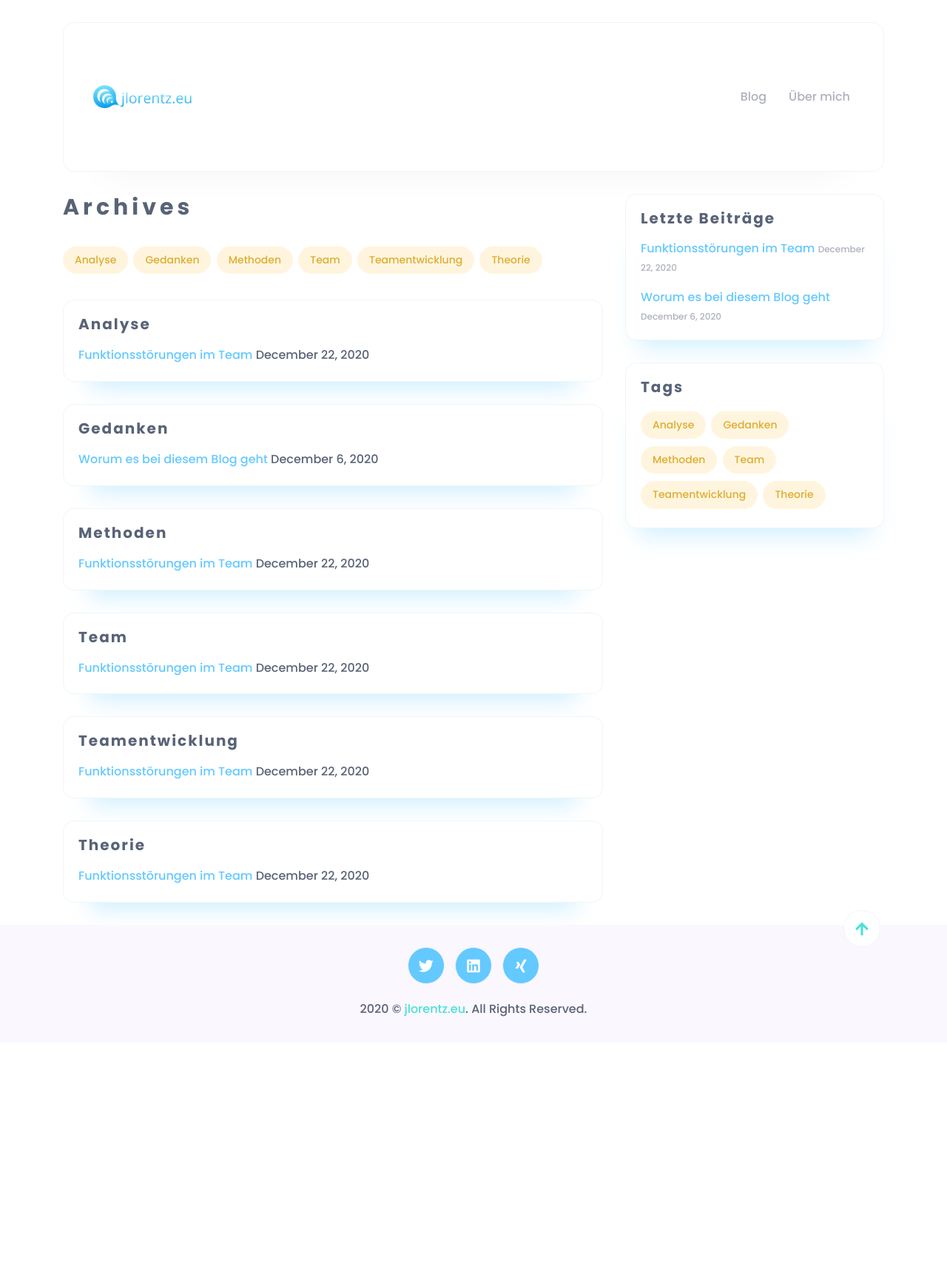
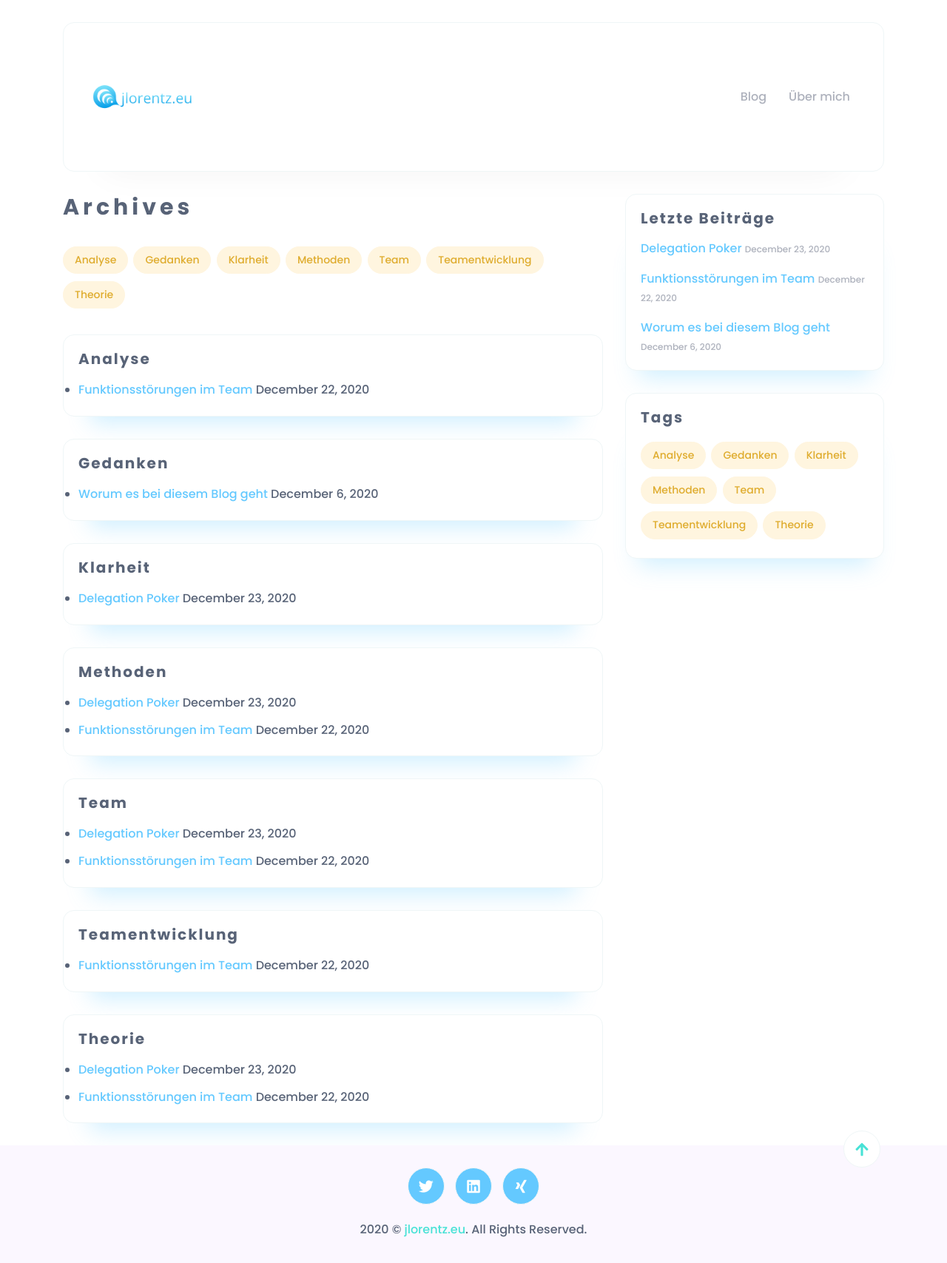
Before and after one commit to jahelo/jlorentz.eu, a Jekyll site: the page built from tags/index.html, in a window 1280 px wide. Shown: the whole page at 74% size. Built offline with Jekyll 4.4.1, drawn with Linux system fonts in a browser that asks for light colours; before the commit the page ends 1409 px from its top, so only the background shows below that; some of the changed lines change nothing that is shown.

Commit message:
New Post Delegation Poker

```diff
--- /dev/null
+++ b/_posts/2020-12-23-delegation-poker.md
@@ -0,0 +1,45 @@
+---
+layout: post
+title:  "Delegation Poker"
+description: ""
+date: 2020-12-23
+banner_preview: team.jpg
+banner_image: team.jpg
+banner_image_citation: Photo by fauxels from Pexels
+category: Methoden
+read_time: 5min
+tags: [Team, Theorie, Methoden, Klarheit]
+---
+## Einführung
+Beim Delegieren durch den vorgesetzten ans Team gibt es in der Praxis immer wieder Schwierigkeiten. Entweder ist das Team mit der Entscheidung überfordert oder der Vorgesetzte gibt jedes Detail vor und nimmt dem Team damit die Möglichkeit Themen selbst zu entscheiden. Häufig ist die Führung und die Entscheidung hier nicht an der konkreten Situation orientiert sondern wird vom Vorgesetzten immer gleich gehandhabt, da es seinem "Stil", seinem Verständnis von Führung, entspricht.
+
+Selbst wenn der Vorgesetzte situativ führt und je nach Situation unterschiedlich verfährt ist es häufig zu beobachten, dass das Maß der Mitbestimmung des Teams eher intuitiv durch die Führungskraft vorgegeben wird. Dies kann zu Missverständnissen abweichenden Wahrnehmungen zwischen Team und vorgesetzten führen. Gibt der Vorgesetzte eine Verantwortung in das Team und bekommt nach mehreren Monaten die Rückmeldung, dass das Team die Aufgabe nicht bearbeitet hat, dann ist dies vor allem ein Fehler der Führungskraft, da versäumt wurde ein Maß der Eigenverantwortung und Selbstorganisation zu definieren, die das Team wahrnehmen kann und will.
+
+Um Klarheit über das Maß an Eigenverantwortung herzustellen, bietet sich die Methode **Delegation Poker**.
+
+Ich habe die Methode Delegation Poker durch den tollen [Udemy-Kurs](https://www.udemy.com/course/teambuilding-teamarbeit-workhacks/) von [Axel Rittershaus](https://www.targetter.de/ueber-uns/ueber-axel-rittershaus/) kennengelernt.
+
+Im Netz finden sich diverse Druckvorlagen, aber man kann das ganze auch rein digital durchführen z.B. [hier](http://www.delegationpoker.com/join.html).
+
+## Delegation Poker erklärt
+
+Im Grunde geht es darum Gemeinsam mit dem Team festzulegen, wer etwas entscheided und wie viel Verantwortung vom Auftraggeber and den Auftragsnehmer übergeht.
+
+Zunächst wird die Fragestellung erklärt und verständnis Fragen werden erläutert.
+
+Ein Beispiel aus der Software-Entwicklung: "Wie wollen wir mit Aufgaben umgehen, welche zu groß sind um Sie zu bearbeiten?"
+
+Nun bespricht sich das Team untereinander. Der Vorgesetzte überlegt sich welche Position er einnimmt, man könnte auch sagen, welche Karte er spielt.
+
+Die Folgenden Karten stehen zur Auswahl
+1. Tell - Der Vorgesetzte gibt dem Team gibt vor was zu tun ist  - er entscheided
+2. Sell - Der Vorgesetzte sagt dem Team das was und das wie, er versucht seinen Weg dabei aber zu verkaufen. - er entscheided
+3. Consult - Der Vorgesetzte fragt dabei aktiv nach Ideen und Meinungen und lässt diese nach eigenem Ermesssen einfliessen. - er entscheided
+4. Agree - Der Vorgesetzte und das Team diskutieren und einigen sich gemeinsam auf ein Vorgehen. - gemeinsame Entscheidung
+5. Advise - Das Team sucht eine Lösung und lässt sich vom Vorgesetzten Beraten und Coachen. - das Team entscheided
+6. Inquire - Das Team sucht eine Lösung und der Vorgesetzte fragt regelmäßig nach um den Prozess zu kontrollieren. - das Team entscheided
+7. Delegate - Das Team übernimmt die Lösung vollständig und berichtet eigenständig an den Vorgesetzten, wenn alles erledigt ist. - das Team entscheided
+
+Nun legen beide Seiten die Karten auf den Tisch.
+
+Es kann gut sein, dass beide Seiten unterschiedliche Karten gewählt haben, in diesem Fall diskutieren beide Seiten darüber und versuchen einen Konsens zu finden. Voraussetzung, damit dies funktioniert ist natürlich ein gute Konfliktlösungsfähigkeit. Mehr dazu gibt es in meinem Post zu den [Funktionsstörungen]({% post_url 2020-12-22-funktionsstoerungen-im-team %})
--- a/assets/css/style.css
+++ b/assets/css/style.css
@@ -148,7 +148,6 @@ blockquote cite {
 }
 
 ul, li {
-    list-style: none;
     padding: 0;
     margin: 0;
 }
```
